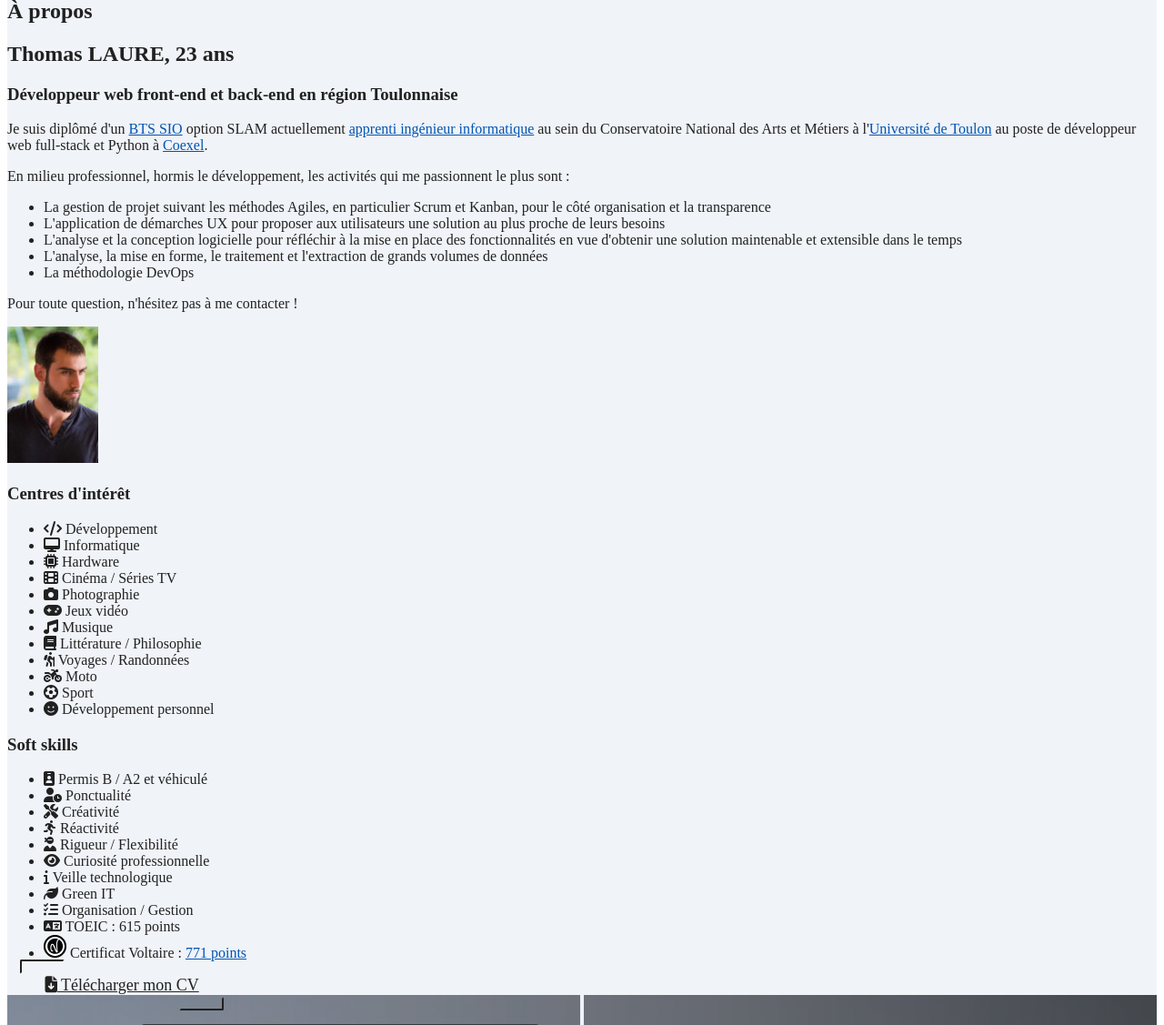
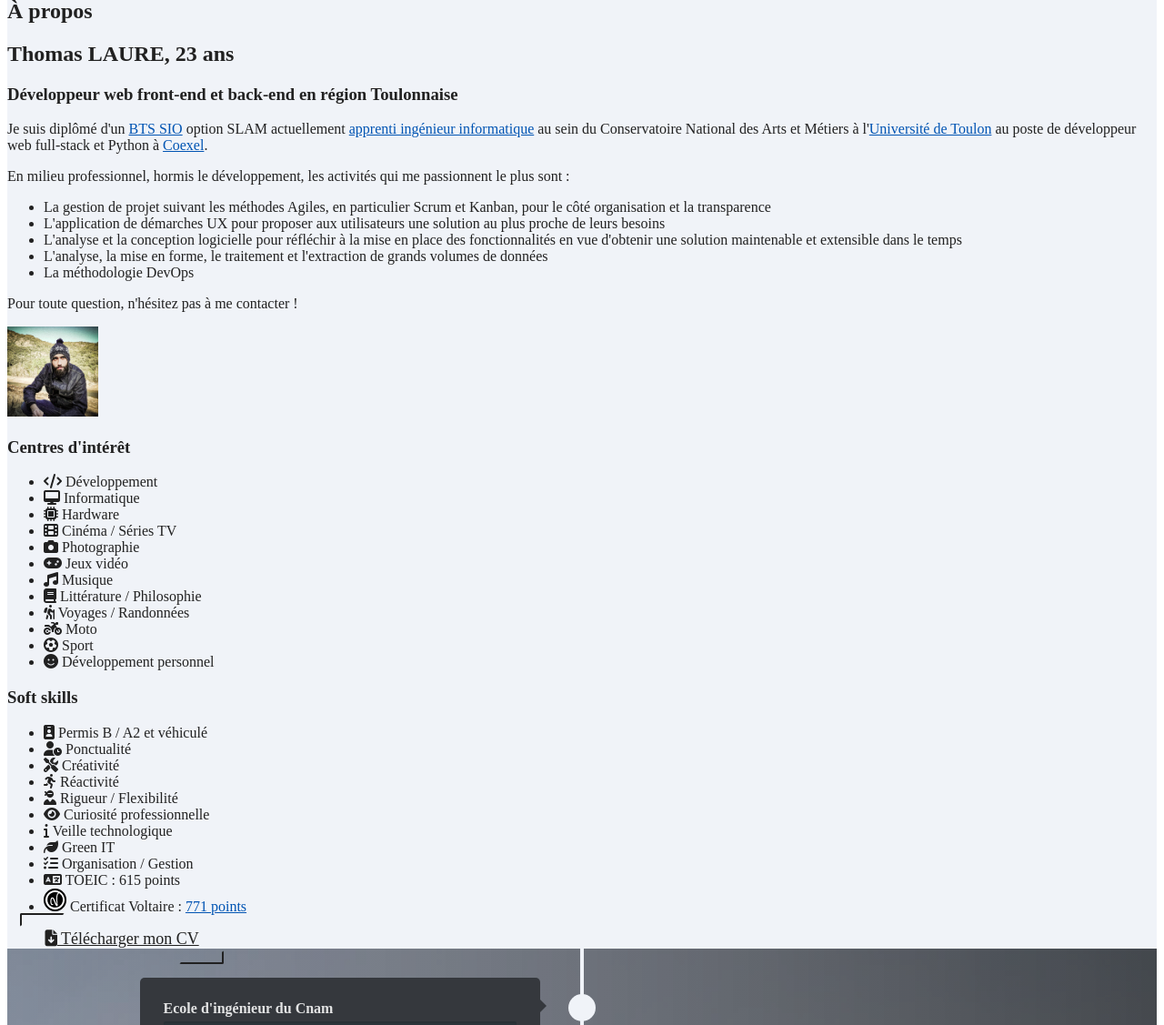
Before and after one commit to thlaure/portfoliov3, a Symfony app: template templates/home.html.twig in a window 1280 px wide. Shown: the part 829-1956 px from the top of the page at 91% size. Run offline with Twig, Linux system fonts and the light colour scheme; the template is opened without the code that fills it: most values are stand-ins (such as "Sample title", 1, 10 or a date in 2020); grey boxes marked "Sample" are stand-in pictures; style sheets or scripts are compiled from the project's sources; some libraries are stand-ins or nearby versions.

Commit message:
Change portrait

```diff
--- a/templates/home.html.twig
+++ b/templates/home.html.twig
@@ -70,7 +70,7 @@
             <p class="text-justify">Pour toute question, n'hésitez pas à me contacter !</p>
         </article>
         <div class="col-md-4 text-center">
-            <img class="rounded shadowing w-50" src="{{ asset('public/build/images/portrait.jpg') }}" width="100" alt="Portrait">
+            <img class="rounded shadowing w-100" src="{{ asset('public/build/images/portrait2.jpg') }}" width="100" alt="Portrait">
         </div>
         <article class="col-md-2 mt-3">
             <h3>Centres d'intérêt</h3>
```
Also changed, not shown: assets/images/portrait2.jpg (added), package-lock.json, 2 other files.
